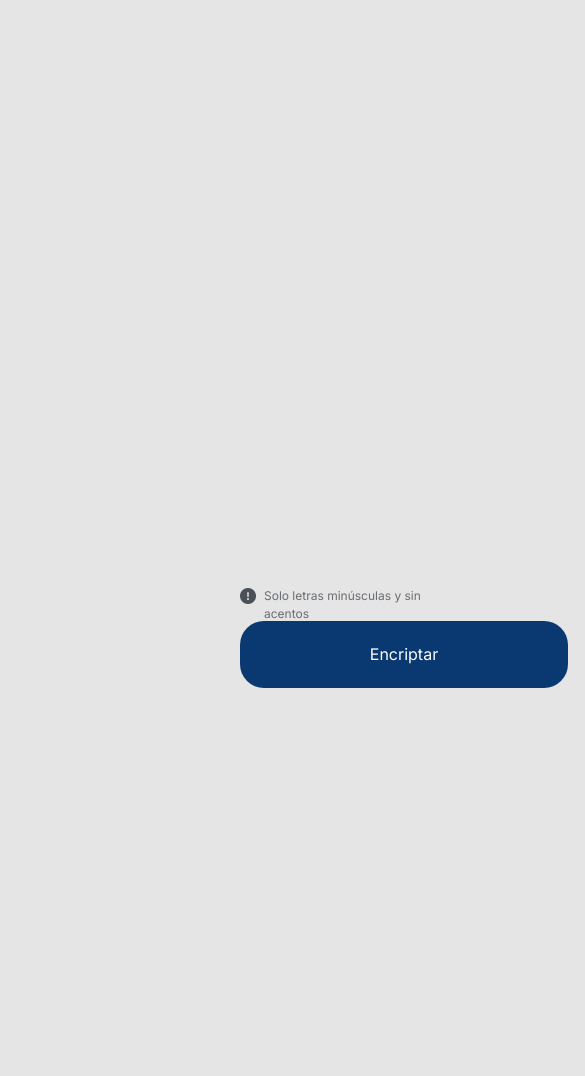
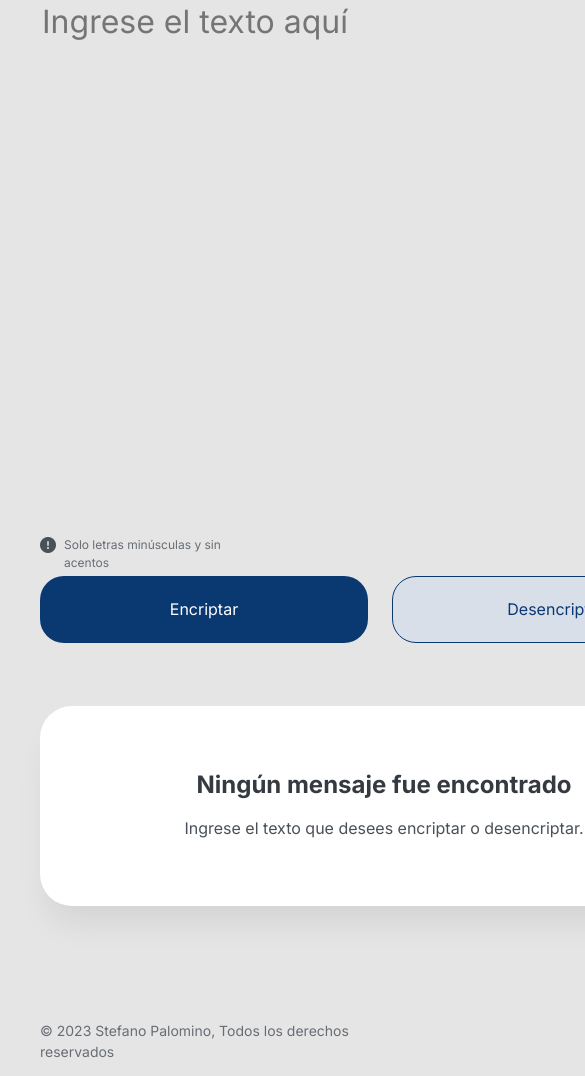
Before and after one commit to StefanoP21/challenge-encriptador-oracle, a plain HTML site: page index.html in a window 390 px wide. Shown: the part 214-1290 px from the top of the page, 585 px wide, since content can reach past the window. Before the commit the page ends 935 px from the top, so only its background shows below. Drawn offline with Linux system fonts and the light colour scheme.

Commit message:
ajustando pantalla a tamaño tableta

```diff
--- a/index.html
+++ b/index.html
@@ -11,11 +11,12 @@
         <script type="text/javascript" src="script.js"></script>
     </head>
     <body>
-        <main>
+        <header>
             <div id="logo">
                 <img src="img/Logo.png" alt="logo">
             </div>
-
+        </header>
+        <main>
             <div id="texto">
                 <!-- <input type="text" id="input-texto" placeholder="Ingrese el texto aquí" autofocus> -->
                 <textarea name="texto" id="area-texto" placeholder="Ingrese el texto aquí" autofocus></textarea>
@@ -37,7 +38,7 @@
 
             <div id="rectangulo"></div>
 
-            <div id="resultado">
+            <div>
                 <textarea name="resultado" id="resultado-texto"></textarea>
             </div>
 
@@ -53,9 +54,14 @@
 
             <div id="mensaje">
                 <p id="p1">Ningún mensaje fue encontrado</p>
-                <p id="p2">Ingrese el exto que desees encriptar o desencriptar.</p>
+                <p id="p2">Ingrese el texto que desees encriptar o desencriptar.</p>
             </div>
         </main>
+        <footer>
+            <div id="autor">
+                <p>&copy; 2023 Stefano Palomino, Todos los derechos reservados</p>
+            </div>
+        </footer>
     </body>
     <script>
         document.getElementById('copiar').style.display = 'none';
--- a/style.css
+++ b/style.css
@@ -1,6 +1,6 @@
 @import url('https://fonts.googleapis.com/css2?family=Inter:wght@400;700&display=swap');
 
-body {
+html {
     background: #E5E5E5;
 }
 
@@ -73,7 +73,7 @@ body {
     display: flex;
     flex-direction: row;
     align-items: center;
-    padding: 0;
+    padding: 0px;
     gap: 8px;
 
     position: absolute;
@@ -198,7 +198,7 @@ body {
     display: flex;
     flex-direction: column;
     align-items: flex-start;
-    padding: 0;
+    padding: 0px;
     gap: 16px;
 
     position: absolute;
@@ -246,13 +246,17 @@ body {
     flex-grow: 0;
 }
 
-#resultado {
+/* #resultado {
     position: absolute;
     left: 1182px;
     top: 72px;
-}
+} */
 
 #resultado-texto {
+    position: absolute;
+    left: 1182px;
+    top: 72px;
+
     width: 336px;
     height: 700px;
 
@@ -293,6 +297,11 @@ body {
     border: 1px solid #0A3871;
     border-radius: 24px;
 
+    flex: none;
+    order: 1;
+    align-self: stretch;
+    flex-grow: 0;
+
     cursor: pointer;
 }
 
@@ -310,3 +319,140 @@ body {
     order: 0;
     flex-grow: 1;
 }
+
+#autor {
+    position: absolute;
+    top: 910px;
+    left: 235px;
+}
+
+#autor p {
+    font-family: 'Inter', sans-serif;
+    font-style: normal;
+    font-weight: 400;
+    font-size: 14px;
+    line-height: 150%;
+
+    color: #495057;
+    opacity: 0.8;
+}
+
+/* tablet */
+
+@media screen and (max-width: 768px) {
+
+    #logo {
+        position: absolute;
+        left: 0px;
+        top: 40px;
+    }
+
+    #logo img {
+        width: 60%;
+        height: auto;
+    }
+
+    #texto {
+        position: absolute;
+        left: 40px;
+        top: 210px;
+    }
+
+    #area-texto {
+        width: 688px;
+        height: 400px;
+    }
+
+    #advertencia {
+        position: absolute;
+        left: 40px;
+        top: 750px;
+    }
+
+    #botones {
+        position: absolute;
+        left: 40px;
+        top: 790px;
+    }
+
+    #rectangulo {
+        display: flex;
+        flex-direction: column;
+        align-items: flex-start;
+        padding: 0px;
+        gap: 32px;
+
+        position: absolute;
+        width: 688px;
+        height: 200px;
+        left: 40px;
+        top: 920px;
+    }
+
+    #munieco img{
+        position: absolute;
+        width: 25%;
+        height: auto;
+        left: 530px;
+        top: 40px;
+    }
+
+    #mensaje {
+        position: absolute;
+        left: 72px;
+        top: 985px;
+
+        flex: none;
+        order: 0;
+        align-self: stretch;
+        flex-grow: 0;
+    }
+
+    #p1 {
+        width: 624px;
+        height: 29px;
+    }
+
+    #p2 {
+        width: 624px;
+        height: 24px;
+    }
+
+    #autor {
+        position: absolute;
+        top: 1220px;
+        left: 40px;
+    }
+
+    #resultado-texto {
+        position: absolute;
+        left: 72px;
+        top: 940px;
+
+        width: 624px;
+        height: 150px;
+
+        flex: none;
+        order: 0;
+        flex-grow: 0;
+    }
+
+    #copiar {
+        position: absolute;
+        left: 72px;
+        top: 1150px;
+    }
+
+    #boton-copiar {
+        width: 624px;
+        height: 67px;
+    }
+
+}
+
+@media screen and (max-width: 375px) {
+
+
+
+
+}
```
